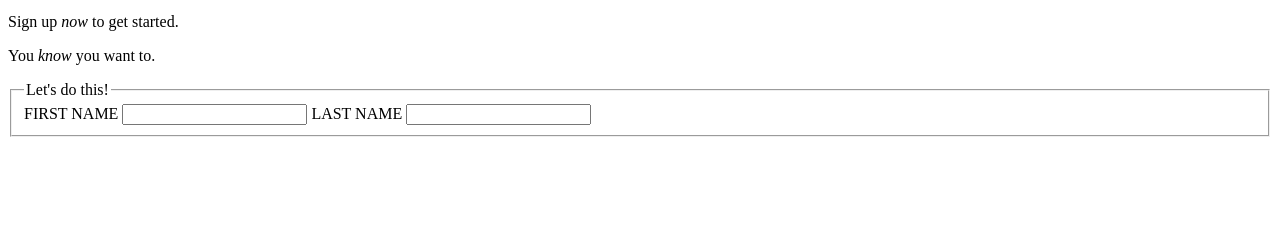
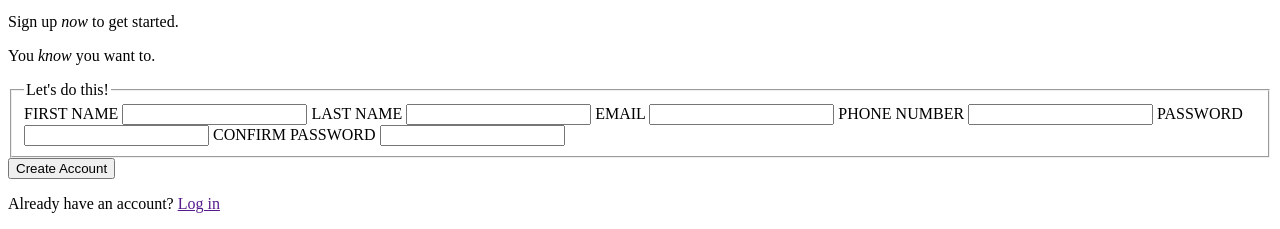
Before and after one commit to JRSasan/sign-up-form, a plain HTML site: page index.html in a window 1280 px wide. Shown: the part 621-850 px from the top of the page. Before the commit the page ends 800 px from the top, so only its background shows below. Drawn offline with Linux system fonts and the light colour scheme.

Commit message:
Finished sign-up form html file

```diff
--- a/index.html
+++ b/index.html
@@ -29,10 +29,22 @@
                         <input type="text" id="first-name" name="first-name">
                         <label for="last-name">LAST NAME</label>
                         <input type="text" id="last-name" name="last-name">
+                        <label for="email">EMAIL</label>
+                        <input type="email" id="email" name="email">
+                        <label for="phone-number">PHONE NUMBER</label>
+                        <input type="number" id="phone-number" name="phone-number">
+                        <label for="password">PASSWORD</label>
+                        <input type="password" id="password" name="password">
+                        <label for="confirm-password">CONFIRM PASSWORD</label>
+                        <input type="password" id="confirm-password" name="confirm-password">
+                    </fieldset>
 
-                </fieldset>
+                    <button type="submit">Create Account</button>
+
                 </form>
             </div>
+
+            <p>Already have an account? <a href="">Log in</a></p>
         </div>
     </main>
 </body>
```
Lines whose indentation alone changed are shown as unchanged.
